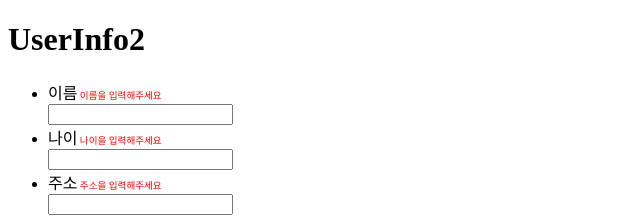
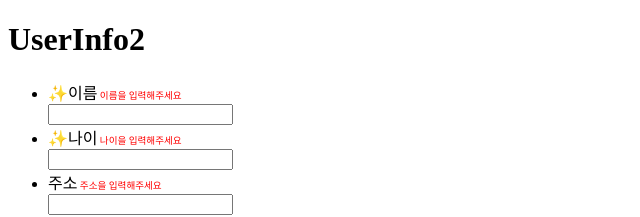
Before and after one commit to tjg-data/fe-course, a React (Vite) app in the folder basic-app/: page / in a window 1280 px wide. Shown: the top 217 px of the page, without its empty margins (0-640 px from the left). Built offline with nearby package versions, Linux system fonts and the light colour scheme.

Commit message:
2026-04-13 commit~

```diff
--- a/basic-app/src/components/form/UserInfo2.jsx
+++ b/basic-app/src/components/form/UserInfo2.jsx
@@ -9,17 +9,11 @@ import TextInput from './TextInput.jsx';
 
 export default function UserInfo() {
     const forms = [
-        {label: "이름", type: "text", name: "name"},
-        {label: "나이", type: "text", name: "age"},
-        {label: "주소", type: "text", name: "address"},
-        {label: "직업", type: "text", name: "job"},
+        {label: "이름", type: "text", name: "name", isRequired: true},
+        {label: "나이", type: "text", name: "age" , isRequired: true},
+        {label: "주소", type: "text", name: "address", isRequired: false},
+        {label: "직업", type: "text", name: "job", isRequired: false},
     ];
-    // const refs = {
-    //     nameRef: useRef(null),
-    //     ageRef: useRef(null),
-    //     addressRef: useRef(null),
-    //     jobRef: useRef(null)
-    // }
     const refs = useRef({});
     const [form, setForm] = useState({name:'', age:'', address:'', job:''});
 
@@ -27,13 +21,8 @@ export default function UserInfo() {
         const {name, value} = e.target;
         setForm({...form, [name]:value});
     }
-    console.log('form--> \n', form);
-    console.log('refs--> \n', refs);
-
-
     const handleSubmit = (e) => {
         e.preventDefault();
-console.log('onsubmit---> ',refs);
         if(validateUserInfo2(refs)) {
             console.log('submit => ', form);
         }
@@ -46,6 +35,7 @@ console.log('onsubmit---> ',refs);
                 <ul>
                     {forms.map((item, idx) =>
                         <li key={idx}>
+                            {item.isRequired && <span>✨</span>}
                             <label htmlFor="name">{item.label}</label>
                             { !form?.[item.name]?.trim() && <span style={{color:'red', fontSize:'0.6rem'}}> {item.label}을 입력해주세요</span> }
                             <div>
@@ -54,13 +44,6 @@ console.log('onsubmit---> ',refs);
                                             handleChange={handleChange}
                                             inputRef={(e) => refs.current[item.name] = e}
                                 />
-                                {/* <input  type="text"
-                                        id="name"
-                                        name="name"
-                                        value={form.name}
-                                        onChange={handleChange}
-                                        ref={refs.nameRef}
-                                        /> */}
                             </div>
                         </li>
                     )}
```
